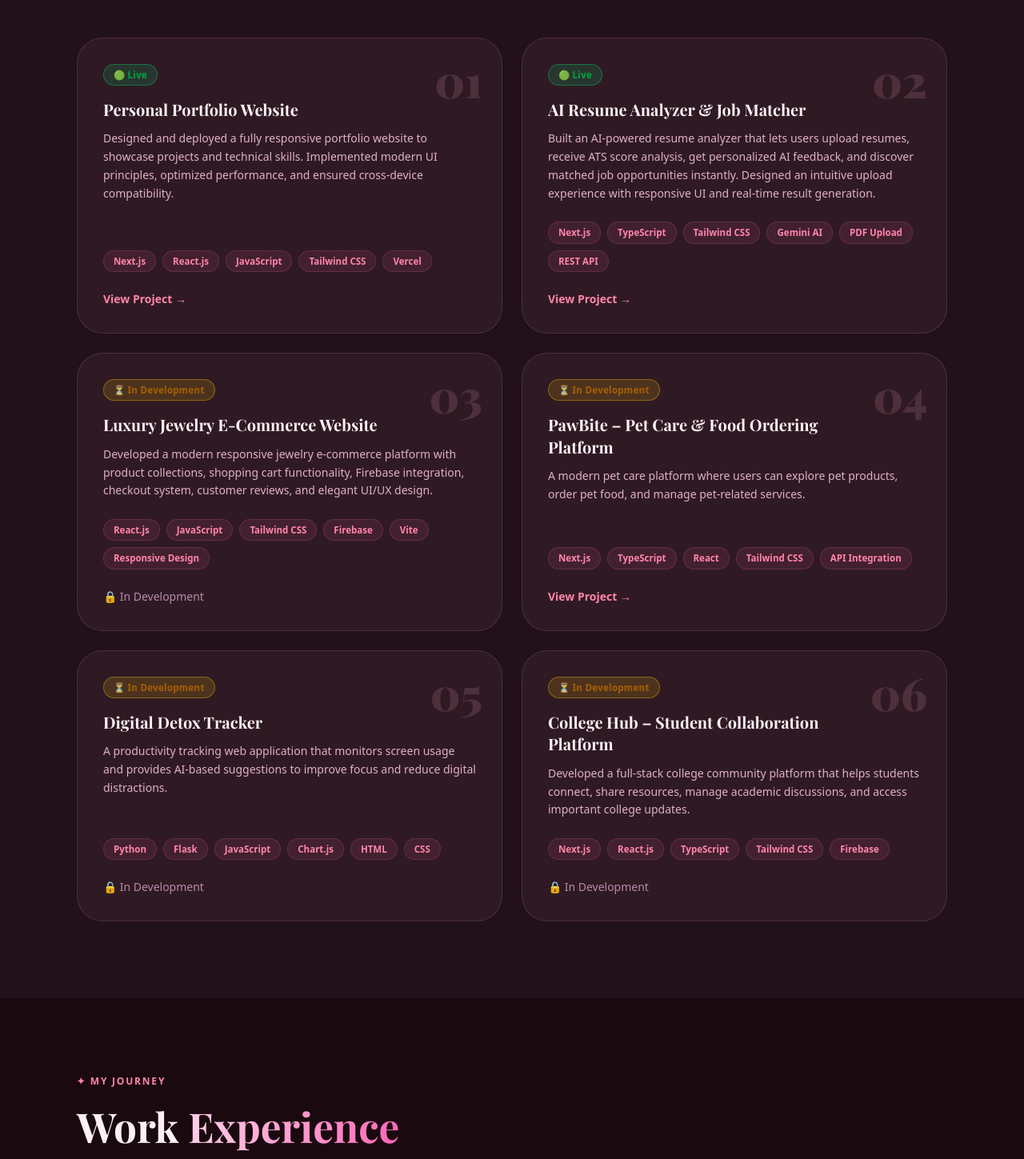
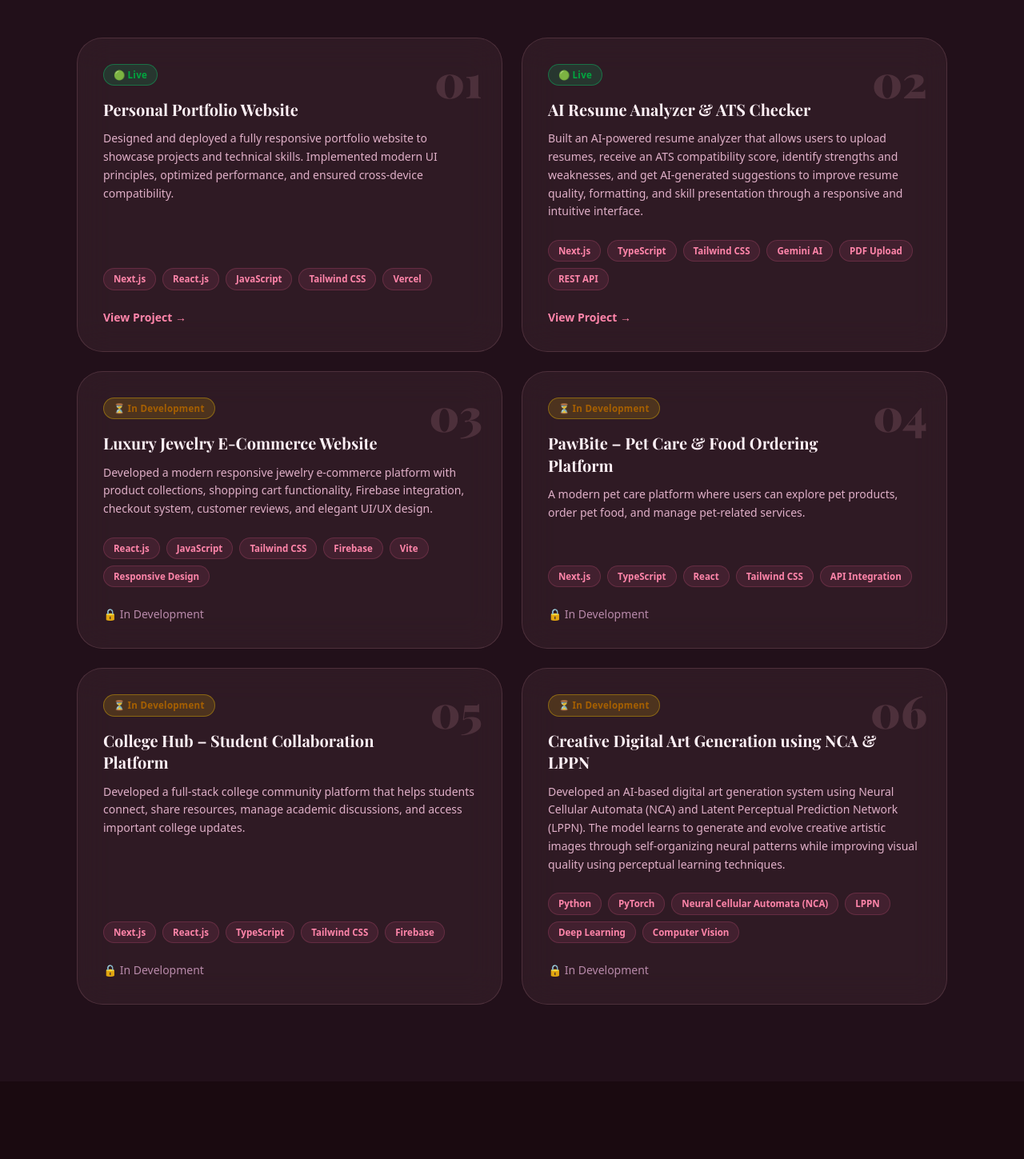
Before and after one commit to Nayan-Bera/pookie-portfolio, a Next.js app: page / in a window 1280 px wide. Shown: the part 1829-3278 px from the top of the page at 80% size. Built offline with nearby package versions, Linux system fonts and the light colour scheme.

Commit message:
project url updated

```diff
--- a/src/constant/data.tsx
+++ b/src/constant/data.tsx
@@ -86,10 +86,10 @@ export const PROJECTS = [
   //   status: "Live",
   // },
 
-  {
-  title: "AI Resume Analyzer & Job Matcher",
+{
+  title: "AI Resume Analyzer & ATS Checker",
   description:
-    "Built an AI-powered resume analyzer that lets users upload resumes, receive ATS score analysis, get personalized AI feedback, and discover matched job opportunities instantly. Designed an intuitive upload experience with responsive UI and real-time result generation.",
+    "Built an AI-powered resume analyzer that allows users to upload resumes, receive an ATS compatibility score, identify strengths and weaknesses, and get AI-generated suggestions to improve resume quality, formatting, and skill presentation through a responsive and intuitive interface.",
   technologies: [
     "Next.js",
     "TypeScript",
@@ -98,7 +98,7 @@ export const PROJECTS = [
     "PDF Upload",
     "REST API",
   ],
-  link: "https://resume-analyzer-web-eight.vercel.app/",
+  link: "https://aicvanalyzer.vercel.app/",
   status: "Live",
 },
 
@@ -129,26 +129,26 @@ export const PROJECTS = [
       "Tailwind CSS",
       "API Integration",
     ],
-    link: "https://paw-food-court.vercel.app/",
+    // link: "https://paw-food-court.vercel.app/",
     status: "🔒In Development",
   },
 
 
-  {
-    title: "Digital Detox Tracker",
-    description:
-      "A productivity tracking web application that monitors screen usage and provides AI-based suggestions to improve focus and reduce digital distractions.",
-    technologies: [
-      "Python",
-      "Flask",
-      "JavaScript",
-      "Chart.js",
-      "HTML",
-      "CSS",
-    ],
-    link: "",
-    status: "🔒In Development",
-  },
+  // {
+  //   title: "Digital Detox Tracker",
+  //   description:
+  //     "A productivity tracking web application that monitors screen usage and provides AI-based suggestions to improve focus and reduce digital distractions.",
+  //   technologies: [
+  //     "Python",
+  //     "Flask",
+  //     "JavaScript",
+  //     "Chart.js",
+  //     "HTML",
+  //     "CSS",
+  //   ],
+  //   link: "",
+  //   status: "🔒In Development",
+  // },
   {
     title: "College Hub – Student Collaboration Platform",
     description:
@@ -163,6 +163,23 @@ export const PROJECTS = [
     link: "",
     status: "🔒In Development",
   },
+
+  {
+  title: "Creative Digital Art Generation using NCA & LPPN",
+  description:
+    "Developed an AI-based digital art generation system using Neural Cellular Automata (NCA) and Latent Perceptual Prediction Network (LPPN). The model learns to generate and evolve creative artistic images through self-organizing neural patterns while improving visual quality using perceptual learning techniques.",
+  technologies: [
+    "Python",
+    "PyTorch",
+    "Neural Cellular Automata (NCA)",
+    "LPPN",
+    "Deep Learning",
+    "Computer Vision",
+  ],
+  link: "",
+  status: "College Project",
+},
+
 
   // {
   //   title: "Neural Cellular Automata Growth Simulator",
```
